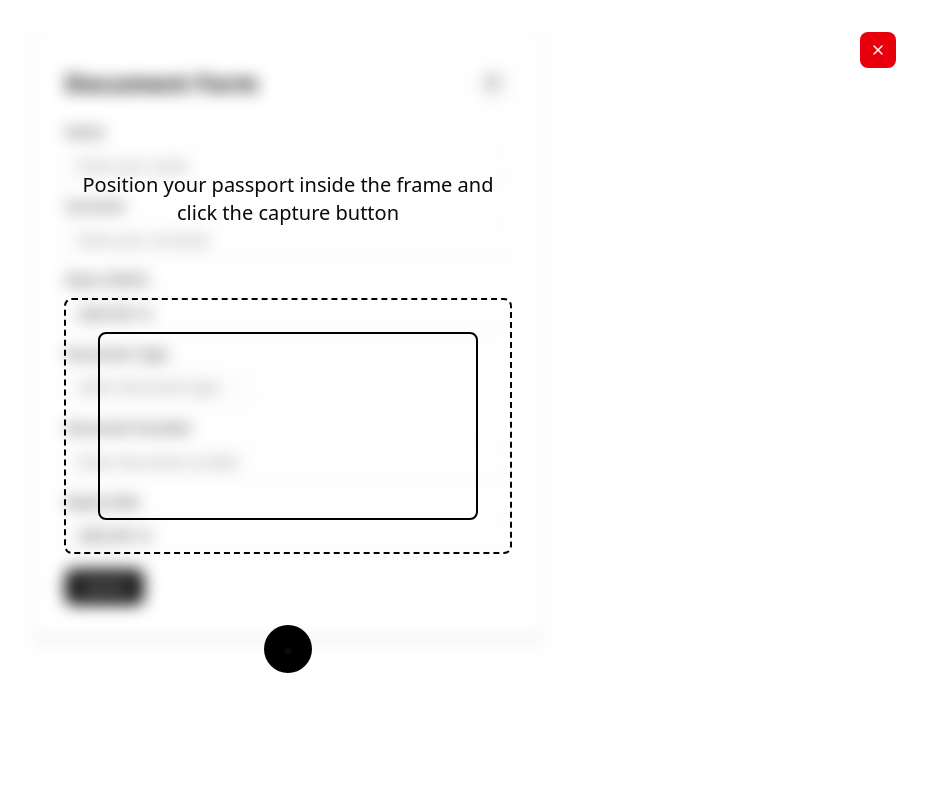
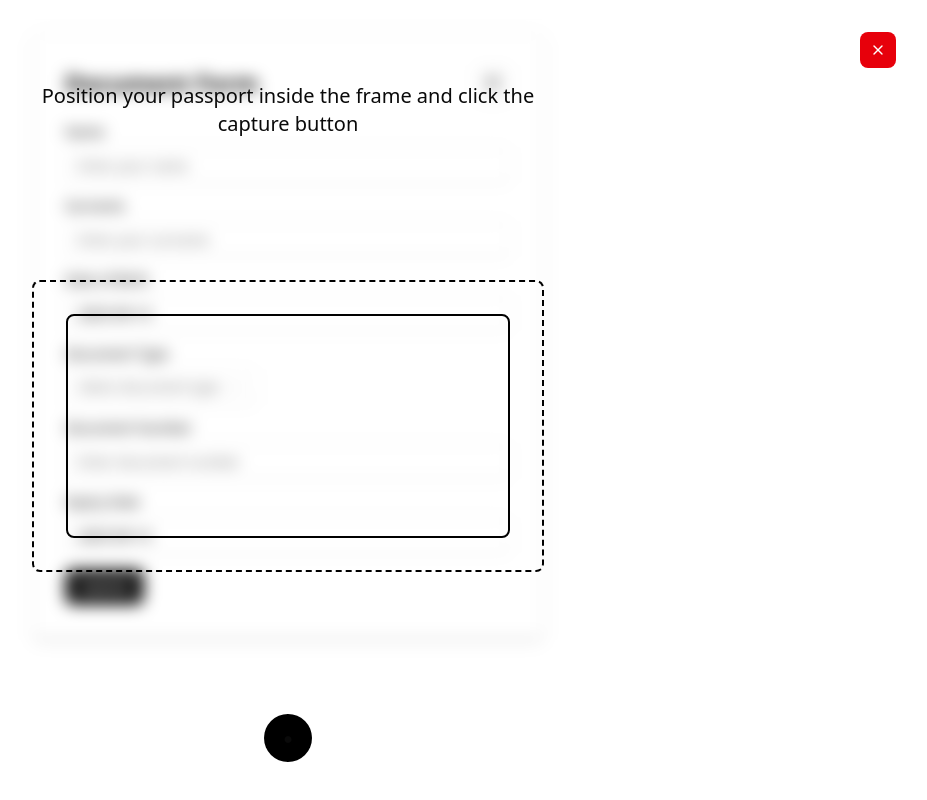
Before and after one commit to T-eight211/ocr-app, a Next.js app: page / in a window 1280 px wide. Both pictures are taken after a click on the button 845 px from the left and 83 px from the top of the page. Shown: the whole page, without its empty margins (352-1279 px from the left). Built offline with nearby package versions, Linux system fonts and the light colour scheme; no server answers.

Commit message:
Fourth commit

```diff
--- a/components/scan-overlay.tsx
+++ b/components/scan-overlay.tsx
@@ -53,7 +53,7 @@ export const ScanOverlay: React.FC<ScanOverlayProps> = ({ onClose, onCapture })
         </Button>
       </div>
 
-      <div className="grid grid-rows-[20%_60%_20%] flex-1 max-w-lg mx-auto gap-2 p-8">
+      <div className="grid grid-rows-[10%_80%_10%] flex-1 max-w-lg mx-auto gap-2">
         {/* Top section: Instructions */}
         <div className="flex items-end justify-center">
           <h2 className="text-l md:text-xl text-center">
```
